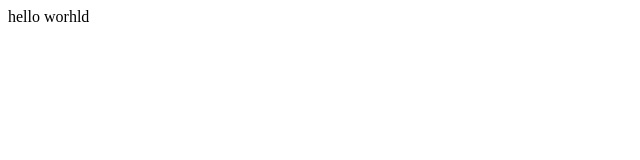
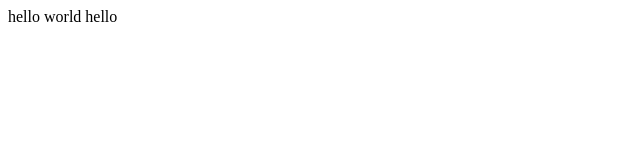
Before and after one commit to shantanugulati/repo1, a plain HTML site: page index.html in a window 1280 px wide. Shown: the full height of the page, 0-640 px from the left. Drawn offline with Linux system fonts and the light colour scheme.

Commit message:
add text to body2

```diff
--- a/index.html
+++ b/index.html
@@ -2,6 +2,7 @@
 	<head>
 	</head>
 	<body>
-		hello worhld
+		hello world
+        hello
 	</body>
 </html>
```
